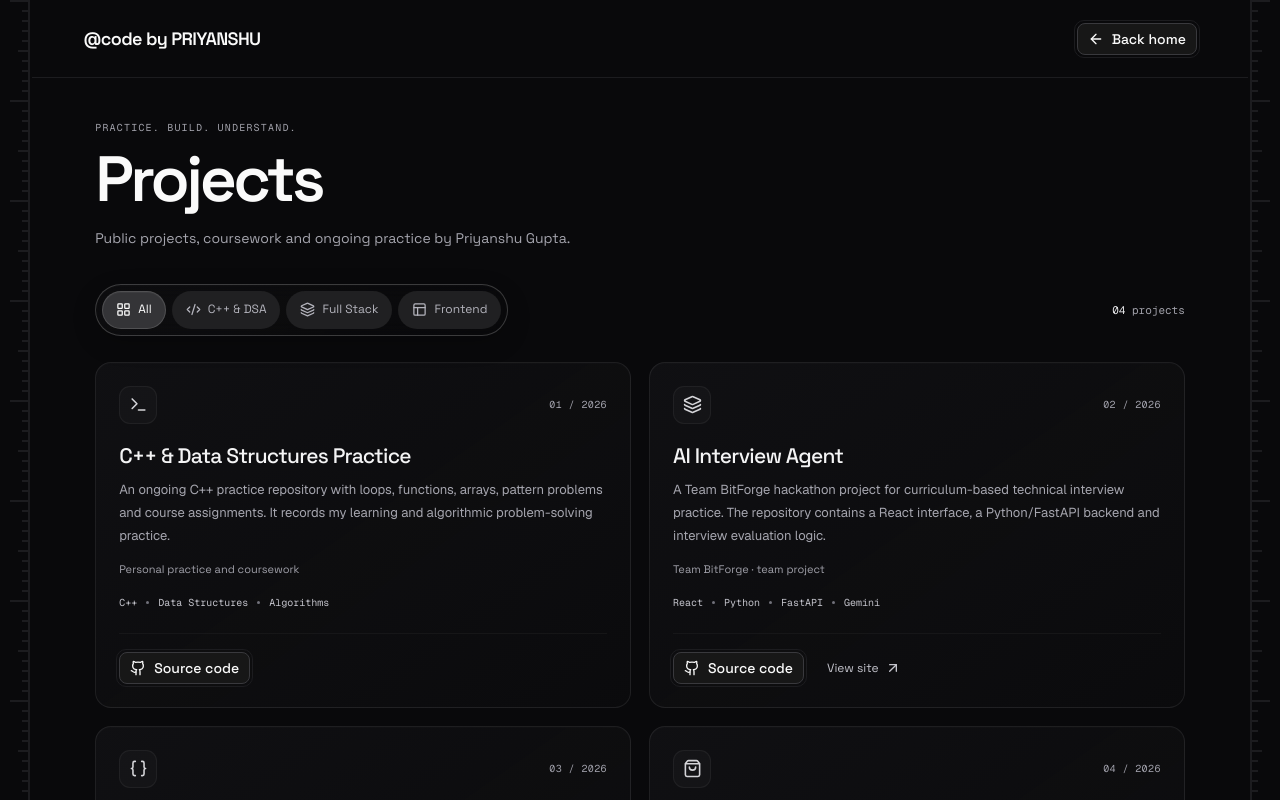
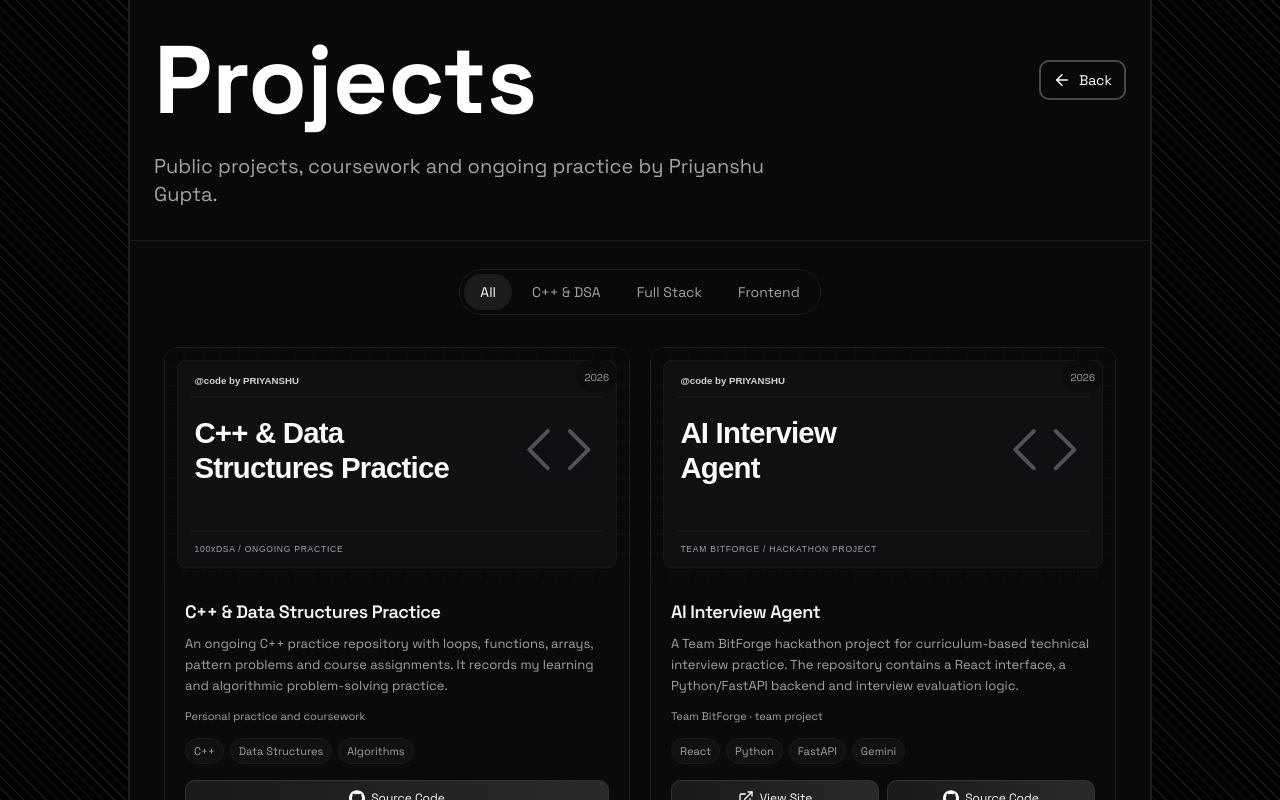
Before and after one commit to priyanshubuild/Priyanshubuild, a Next.js app: page /projects in a window 1280 px wide. Shown: the top 800 px of the page. Built offline with nearby package versions, Linux system fonts and the light colour scheme.

Commit message:
Restore image-led project cards with tighter spacing and smoother motion

```diff
--- a/src/app/projects/page.tsx
+++ b/src/app/projects/page.tsx
@@ -1,171 +1,217 @@
 "use client";
-
-import { useState, type CSSProperties } from "react";
-import {
-  ArrowLeft,
-  ArrowUpRight,
-  Braces,
-  CodeXml,
-  Github,
-  Layers3,
-  LayoutGrid,
-  PanelsTopLeft,
-  ShoppingBag,
-  Terminal,
-} from "lucide-react";
+import React, { useState, type CSSProperties } from "react";
+import { ExternalLink, Github, ArrowLeft } from "lucide-react";
+import { GitHubIcon } from "../icons/Githubicon";
 import Link from "next/link";
-import Container from "@/components/Container";
-import RingButton from "@/components/RingButton";
+import Image from "next/image";
 import projects from "@/data/projects.json";
 import styles from "./projects.module.css";
 
+const ProjectsPage = () => {
+  const [selectedCategory, setSelectedCategory] = useState("all");
+
   const categories = [
-  { id: "all", name: "All", icon: LayoutGrid },
-  { id: "algorithms", name: "C++ & DSA", icon: CodeXml },
-  { id: "fullstack", name: "Full Stack", icon: Layers3 },
-  { id: "frontend", name: "Frontend", icon: PanelsTopLeft },
+    { id: "all", name: "All" },
+    { id: "algorithms", name: "C++ & DSA" },
+    { id: "fullstack", name: "Full Stack" },
+    { id: "frontend", name: "Frontend" },
   ];
-const projectIcons: Record<string, typeof CodeXml> = {
-  "cpp-practice": Terminal,
-  "ai-interview-agent": Layers3,
-  portfolio: Braces,
-  "storefront-practice": ShoppingBag,
-};
 
-export default function ProjectsPage() {
-  const [selectedCategory, setSelectedCategory] = useState("all");
-  const filteredProjects = projects.filter(
-    (project) =>
-      selectedCategory === "all" || project.category === selectedCategory,
-  );
+  const filteredProjects =
+    selectedCategory === "all"
+      ? projects
+      : projects.filter((project) => project.category === selectedCategory);
 
   return (
-    <Container className={styles.page}>
-      <div className={styles.shell}>
-        <nav aria-label="Project navigation" className={styles.navigation}>
-          <Link href="/" className={styles.brand}>
-            @code by PRIYANSHU
+    <main
+      id="main-content"
+      className="font-space-grotesk mx-auto bg-[#09090B] bg-[repeating-linear-gradient(45deg,#000_0px,#000_7px,#1C1C1F_7px,#1C1C1F_8px)]"
+    >
+      <div className="mx-auto w-[92%] border-r-2 border-l-2 border-[#1C1C1F] bg-[#09090B] text-white sm:w-[90%] lg:w-[80%]">
+        <div className="border-b border-[#1C1C1F]">
+          <div className="mx-auto max-w-5xl px-5 py-8 sm:px-6">
+            <div className="mb-6 flex flex-col items-start justify-between gap-4 sm:flex-row sm:items-center">
+              <h1 className="text-4xl font-bold sm:text-6xl md:text-7xl lg:text-8xl">
+                Projects
+              </h1>
+              <Link
+                href="/"
+                className={`inline-flex items-center gap-2 rounded-lg border-2 border-[#494949] px-3 py-2 text-sm text-white ${styles.back}`}
+              >
+                <ArrowLeft size={18} /> Back
               </Link>
-          <RingButton text="Back home" href="/" icon={ArrowLeft} size="sm" />
-        </nav>
-
-        <main id="main-content" className={styles.content}>
-          <header className={styles.header}>
-            <p className={styles.eyebrow}>Practice. Build. Understand.</p>
-            <h1>Projects</h1>
-            <p className={styles.introduction}>
+            </div>
+            <p className="max-w-2xl text-base text-[#a3a3a3] sm:text-xl">
               Public projects, coursework and ongoing practice by Priyanshu
               Gupta.
             </p>
-          </header>
+          </div>
+        </div>
 
-          <div className={styles.toolbar}>
+        <div className="mx-auto max-w-[1000px] px-4 py-7 sm:px-6">
           <div
             role="group"
             aria-label="Filter projects by category"
-              className={styles.dock}
+            className={`mx-auto mb-8 flex w-fit max-w-full flex-wrap justify-center gap-1 rounded-full border border-[#1C1C1F] p-1 ${styles.capsule}`}
           >
-              {categories.map(({ id, name, icon: Icon }) => (
+            {categories.map((category) => (
               <button
-                  key={id}
+                key={category.id}
                 type="button"
-                  aria-pressed={selectedCategory === id}
+                aria-pressed={selectedCategory === category.id}
                 aria-controls="project-collection"
-                  onClick={() => setSelectedCategory(id)}
-                  className={styles.filter}
+                onClick={() => setSelectedCategory(category.id)}
+                className={`rounded-full px-2.5 py-1.5 text-xs transition-colors duration-300 sm:px-4 sm:py-2 sm:text-sm ${
+                  selectedCategory === category.id
+                    ? "bg-[#1C1C1C] text-white"
+                    : "text-[#a3a3a3] hover:text-white"
+                }`}
               >
-                  <Icon size={15} aria-hidden="true" />
-                  <span>{name}</span>
+                {category.name}
               </button>
             ))}
           </div>
+
           <p
-              className={styles.count}
+            className="sr-only"
             role="status"
             aria-live="polite"
             aria-atomic="true"
           >
-              <span aria-hidden="true">
-                {String(filteredProjects.length).padStart(2, "0")}
-              </span>
-              <span className="sr-only">{filteredProjects.length}</span>{" "}
-              {filteredProjects.length === 1 ? "project" : "projects"}
+            {filteredProjects.length}{" "}
+            {filteredProjects.length === 1 ? "project" : "projects"} shown
           </p>
-          </div>
+          <div
+            id="project-collection"
+            key={selectedCategory}
+            className="grid grid-cols-1 gap-5 md:grid-cols-2"
+          >
+            {filteredProjects.map((project, index) => (
+              <div
+                key={project.id}
+                className={styles.entry}
+                style={{ "--project-order": index } as CSSProperties}
+              >
+                <article
+                  id={project.id}
+                  aria-labelledby={`${project.id}-title`}
+                  className={`group flex h-full flex-col overflow-hidden rounded-xl border border-[#1C1C1F] bg-[#0A0A0A] ${styles.card}`}
+                >
+                  <div className="relative aspect-[4/2] overflow-hidden bg-[#111]">
+                    <Image
+                      fill
+                      sizes="(max-width: 767px) 90vw, (max-width: 1023px) 42vw, (max-width: 1250px) 36vw, 466px"
+                      src={project.image}
+                      alt=""
+                      loading="lazy"
+                      className={`h-full w-full object-cover ${styles.cover}`}
+                    />
 
                     <div
-            id="project-collection"
-            className={styles.grid}
-            key={selectedCategory}
+                      className={`absolute inset-0 flex items-center justify-center gap-3 ${styles.overlay}`}
                     >
-            {filteredProjects.map((project, index) => {
-              const originalIndex = projects.indexOf(project);
-              const Icon = projectIcons[project.id] || CodeXml;
-              return (
-                <article
-                  key={project.id}
-                  id={project.id}
-                  aria-labelledby={`${project.id}-title`}
-                  className={styles.card}
-                  style={{ "--project-order": index } as CSSProperties}
-                >
-                  <div className={styles.cardTop}>
-                    <span className={styles.projectIcon}>
-                      <Icon size={19} aria-hidden="true" />
-                    </span>
-                    <span className={styles.projectNumber} aria-hidden="true">
-                      {String(originalIndex + 1).padStart(2, "0")} /{" "}
-                      {project.year}
-                    </span>
-                  </div>
-                  <h2 id={`${project.id}-title`}>{project.title}</h2>
-                  <p className={styles.description}>{project.description}</p>
-                  {project.credit && (
-                    <p className={styles.credit}>{project.credit}</p>
-                  )}
-                  <ul
-                    className={styles.technologies}
-                    aria-label={`${project.title} technologies`}
-                  >
-                    {project.technologies.map((tech) => (
-                      <li key={tech}>{tech}</li>
-                    ))}
-                  </ul>
-                  <div className={styles.actions}>
-                    <RingButton
+                      {project.github && (
+                        <a
                           href={`https://github.com/${project.github}`}
-                      text="Source code"
-                      ariaLabel={`View ${project.title} source on GitHub`}
                           target="_blank"
                           rel="noopener noreferrer"
-                      icon={Github}
-                      size="sm"
-                    />
+                          aria-label={`View ${project.title} ${project.github ? "source" : "demo"}`}
+                          className={`rounded-full border border-white/15 bg-[#1c1c1f]/90 p-2.5 text-white backdrop-blur-sm ${styles.overlayAction}`}
+                        >
+                          <Github size={20} className="text-white" />
+                        </a>
+                      )}
                       {project.live && (
                         <a
                           href={project.live}
                           aria-label={`Open ${project.title} website`}
                           target="_blank"
                           rel="noopener noreferrer"
-                        className={styles.demo}
+                          className={`rounded-full border border-white/15 bg-[#1c1c1f]/90 p-2.5 text-white backdrop-blur-sm ${styles.overlayAction}`}
                         >
-                        View site <ArrowUpRight size={16} aria-hidden="true" />
+                          <ExternalLink size={20} className="text-white" />
                         </a>
                       )}
                     </div>
-                </article>
-              );
-            })}
+
+                    <div className="pointer-events-none absolute top-3 right-3 rounded-full bg-[#09090B]/70 px-2 py-1 backdrop-blur-sm">
+                      <span className="text-[10px] text-[#a3a3a3]">
+                        {project.year}
+                      </span>
+                    </div>
                   </div>
 
-          <footer className={styles.footer}>
-            <p>Understand first. Build second.</p>
-            <Link href="/#contact" className={styles.demo}>
-              Let&apos;s connect <ArrowUpRight size={15} aria-hidden="true" />
-            </Link>
-          </footer>
+                  <div className="flex flex-1 flex-col p-4 sm:p-5">
+                    <h2
+                      id={`${project.id}-title`}
+                      className="mb-2 text-lg leading-snug font-semibold tracking-tight text-[#f4f4f5]"
+                    >
+                      {project.title}
+                    </h2>
+                    <p className="mb-3 text-[13px] leading-relaxed text-[#a3a3a3]">
+                      {project.description}
+                    </p>
+                    {project.credit && (
+                      <p className="mb-3 text-[11px] leading-relaxed text-[#a3a3a3]">
+                        {project.credit}
+                      </p>
+                    )}
+
+                    <ul
+                      className="mb-4 flex flex-wrap gap-1.5"
+                      aria-label={`${project.title} technologies`}
+                    >
+                      {project.technologies.map((tech) => (
+                        <li
+                          key={tech}
+                          className="rounded-full border border-[#1C1C1F] bg-[#111] px-2 py-0.5 text-[11px] leading-5 text-[#a3a3a3]"
+                        >
+                          {tech}
+                        </li>
+                      ))}
+                    </ul>
+
+                    <div className="mt-auto flex w-full gap-2">
+                      {project.live && (
+                        <a
+                          href={project.live}
+                          aria-label={`Open ${project.title} website`}
+                          target="_blank"
+                          rel="noopener noreferrer"
+                          className={`flex min-h-9 min-w-0 flex-1 items-center justify-center gap-1.5 rounded-lg border border-[#333] bg-gradient-to-r from-[#1a1a1a] to-[#2a2a2a] px-2 py-1.5 text-xs text-white ${styles.action}`}
+                        >
+                          <ExternalLink size={16} />
+                          View Site
+                        </a>
+                      )}
+                      {project.github && (
+                        <a
+                          href={`https://github.com/${project.github}`}
+                          aria-label={`View ${project.title} source on GitHub`}
+                          target="_blank"
+                          rel="noopener noreferrer"
+                          className={`flex min-h-9 min-w-0 flex-1 items-center justify-center gap-1.5 rounded-lg border border-[#333] bg-gradient-to-r from-[#1a1a1a] to-[#2a2a2a] px-2 py-1.5 text-xs text-white ${styles.action}`}
+                        >
+                          <GitHubIcon width={16} />
+                          <span>Source Code</span>
+                        </a>
+                      )}
+                    </div>
+                  </div>
+                </article>
+              </div>
+            ))}
+          </div>
+
+          <div className="pt-12 pb-3" aria-hidden="true">
+            <div className="flex items-center justify-center">
+              <div className="h-1 w-1 rounded-full bg-[#333]"></div>
+            </div>
+          </div>
+        </div>
+      </div>
     </main>
-      </div>
-    </Container>
   );
-}
+};
+
+export default ProjectsPage;
--- a/src/app/projects/projects.module.css
+++ b/src/app/projects/projects.module.css
@@ -1,347 +1,135 @@
-.page {
-  min-height: 100svh;
-  color: #fafafa;
-  font-family: var(--font-space-grotesk), sans-serif;
-}
-.shell {
-  width: 100%;
-  padding-inline: 32px;
-}
-.navigation {
-  display: flex;
-  min-height: 78px;
-  align-items: center;
-  justify-content: space-between;
-  gap: 20px;
-  padding-inline: clamp(24px, 4vw, 60px);
-  border-bottom: 1px solid #1c1c1f;
-}
-.brand {
-  font-size: 18px;
-  font-weight: 600;
-  letter-spacing: -0.035em;
-  transition: color 200ms ease;
-}
-.brand:hover {
-  color: #a1a1aa;
-}
-.content {
-  max-width: 1192px;
-  margin-inline: auto;
-  padding-inline: clamp(24px, 4vw, 60px);
-}
-.header {
-  padding-block: 42px 28px;
-}
-.eyebrow {
-  margin-bottom: 10px;
-  color: #a1a1aa;
-  font-family: var(--font-geist-mono), monospace;
-  font-size: 10px;
-  letter-spacing: 0.12em;
-  text-transform: uppercase;
-}
-.header h1 {
-  font-size: clamp(40px, 5vw, 64px);
-  font-weight: 600;
-  letter-spacing: -0.055em;
-  line-height: 1.08;
-}
-.introduction {
-  margin-top: 13px;
-  color: #a5a5ae;
-  font-size: 14px;
-  line-height: 1.7;
-}
-.toolbar {
-  display: flex;
-  align-items: center;
-  justify-content: space-between;
-  gap: 16px;
-  padding-block: 5px 26px;
-}
-/* The homepage dock's translucent shell, charcoal controls and gentle lift. */
-.dock {
-  display: inline-flex;
-  max-width: 100%;
-  align-items: center;
-  gap: 6px;
-  padding: 6px;
-  border: 1px solid #ffffff33;
-  border-radius: 999px;
-  background: linear-gradient(135deg, #ffffff05, #09090b33);
-  box-shadow:
-    0 8px 24px #0003,
-    inset 0 1px 0 #ffffff03;
-  backdrop-filter: blur(8px);
-}
-.filter {
-  display: inline-flex;
-  min-height: 38px;
-  align-items: center;
-  justify-content: center;
-  gap: 7px;
-  padding: 8px 13px;
-  border: 1px solid transparent;
-  border-radius: 999px;
-  background: #202022;
-  color: #b4b4bd;
-  font-size: 12px;
-  line-height: 1.3;
-  white-space: nowrap;
-  cursor: pointer;
-  transition:
-    transform 250ms ease,
-    background-color 250ms ease,
-    color 250ms ease,
-    border-color 250ms ease;
-}
-.filter[aria-pressed="true"] {
-  border-color: #ffffff24;
-  background: #343437;
-  color: #fff;
-  box-shadow: inset 0 1px 0 #ffffff0a;
-}
-.count {
-  flex-shrink: 0;
-  color: #a1a1aa;
-  font-family: var(--font-geist-mono), monospace;
-  font-size: 11px;
-}
-.count > span:first-child {
-  color: #e4e4e7;
-}
-.grid {
-  display: grid;
-  grid-template-columns: repeat(2, minmax(0, 1fr));
-  gap: 18px;
+/* Enter on a wrapper so the finished animation never overrides card hover. */
+.entry {
+  min-width: 0;
+  animation: arrive 460ms cubic-bezier(0.22, 1, 0.36, 1) backwards;
+  animation-delay: calc(var(--project-order, 0) * 55ms);
 }
 .card {
-  display: flex;
-  min-width: 0;
-  flex-direction: column;
-  padding: 23px;
-  scroll-margin-top: 24px;
-  border: 1px solid #ffffff14;
-  border-radius: 16px;
-  background: linear-gradient(145deg, #1515189c, #0d0d0f80);
-  box-shadow: inset 0 1px 0 #ffffff03;
   transition:
-    transform 300ms cubic-bezier(0.22, 1, 0.36, 1),
+    transform 380ms cubic-bezier(0.22, 1, 0.36, 1),
     border-color 300ms ease,
-    background-color 300ms ease;
-  animation: project-enter 450ms cubic-bezier(0.22, 1, 0.36, 1) backwards;
-  animation-delay: calc(var(--project-order, 0) * 45ms);
+    box-shadow 380ms ease;
 }
-.cardTop {
-  display: flex;
-  align-items: center;
-  justify-content: space-between;
-  margin-bottom: 18px;
+.cover {
+  transform: scale(1);
+  transition: transform 650ms cubic-bezier(0.22, 1, 0.36, 1);
 }
-.projectIcon {
-  display: inline-flex;
-  width: 38px;
-  height: 38px;
-  align-items: center;
-  justify-content: center;
-  border: 1px solid #ffffff0d;
-  border-radius: 11px;
-  background: #ffffff06;
-  color: #d4d4d8;
+.overlay {
+  opacity: 0;
+  background: #09090b42;
+  pointer-events: none;
+  transition: opacity 250ms ease;
 }
-.projectNumber {
-  color: #9f9fa9;
-  font-family: var(--font-geist-mono), monospace;
-  font-size: 10px;
-  letter-spacing: 0.04em;
+.overlayAction {
+  opacity: 0;
+  transform: translateY(7px) scale(0.96);
+  pointer-events: none;
+  transition:
+    opacity 220ms ease,
+    transform 320ms cubic-bezier(0.22, 1, 0.36, 1),
+    background-color 220ms ease;
 }
-.card h2 {
-  margin-bottom: 10px;
-  color: #f4f4f5;
-  font-size: 21px;
-  font-weight: 500;
-  letter-spacing: -0.035em;
-  line-height: 1.3;
+.overlayAction + .overlayAction {
+  transition-delay: 35ms, 35ms, 0ms;
 }
-.description {
-  color: #a5a5ae;
-  font-family: var(--font-geist-sans), sans-serif;
-  font-size: 13px;
-  line-height: 1.75;
+.overlay:focus-within {
+  opacity: 1;
 }
-.credit {
-  margin-top: 13px;
-  color: #a1a1aa;
-  font-size: 11px;
-  line-height: 1.65;
+.overlay:focus-within .overlayAction {
+  opacity: 1;
+  transform: none;
+  pointer-events: auto;
 }
-.technologies {
-  display: flex;
-  flex-wrap: wrap;
-  gap: 5px 14px;
-  margin-top: 16px;
-  margin-bottom: 22px;
-  padding: 0;
-  color: #c4c4cc;
-  font-family: var(--font-geist-mono), monospace;
-  font-size: 10px;
-  line-height: 1.6;
-  list-style: none;
+.card:focus-within {
+  border-color: #49494f;
 }
-.technologies li + li::before {
-  display: inline-block;
-  width: 3px;
-  height: 3px;
-  margin: 0 9px 2px -5px;
-  border-radius: 50%;
-  background: #71717a;
-  content: "";
+.action,
+.back {
+  transition:
+    transform 220ms cubic-bezier(0.22, 1, 0.36, 1),
+    border-color 220ms ease,
+    filter 220ms ease;
 }
-.actions {
-  display: flex;
-  align-items: center;
-  gap: 23px;
-  margin-top: auto;
-  padding-top: 18px;
-  border-top: 1px solid #ffffff0a;
+.action:active,
+.back:active {
+  transform: scale(0.98);
 }
-.demo {
-  display: inline-flex;
-  min-height: 32px;
-  align-items: center;
-  gap: 6px;
-  color: #c4c4cc;
-  font-size: 12px;
-  transition: color 200ms ease;
-}
-.demo svg {
-  transition: transform 250ms ease;
-}
-.demo:hover {
-  color: #fff;
-}
-.demo:hover svg {
-  transform: translate(2px, -2px);
-}
-.footer {
-  display: flex;
-  align-items: center;
-  justify-content: space-between;
-  gap: 16px;
-  margin-top: 32px;
-  padding-block: 22px 30px;
-  border-top: 1px solid #1c1c1f;
-  color: #a1a1aa;
-  font-family: var(--font-geist-mono), monospace;
-  font-size: 10px;
-}
-@keyframes project-enter {
+@keyframes arrive {
   from {
     opacity: 0;
-    transform: translateY(9px);
+    transform: translateY(12px);
   }
   to {
     opacity: 1;
     transform: translateY(0);
   }
 }
-@media (hover: hover) {
-  .filter:hover {
-    transform: translateY(-3px);
-    color: #fff;
-    background: #343437;
+@media (hover: hover) and (pointer: fine) {
+  .card:hover {
+    transform: translateY(-4px);
+    border-color: #39393f;
+    box-shadow: 0 14px 32px #00000038;
   }
-  .filter:active {
-    transform: translateY(0);
+  .card:hover .cover {
+    transform: scale(1.035);
   }
-  .card:hover {
-    transform: translateY(-3px);
-    border-color: #ffffff2e;
-    background-color: #ffffff03;
+  .card:hover .overlay {
+    opacity: 1;
+  }
+  .card:hover .overlayAction {
+    opacity: 1;
+    transform: none;
+    pointer-events: auto;
+  }
+  .overlayAction:hover {
+    background-color: #343438;
+  }
+  .action:hover {
+    border-color: #52525b;
+    filter: brightness(1.15);
+  }
+  .action:hover svg {
+    transform: translateY(-1px);
+  }
+  .back:hover {
+    border-color: #71717a;
+    transform: translateX(-2px);
   }
 }
-@media (max-width: 767px) {
-  .shell {
-    padding-inline: 0;
+.action svg {
+  transition: transform 220ms ease;
+}
+@media (max-width: 374px) {
+  .capsule {
+    flex-wrap: nowrap;
+    gap: 2px;
   }
-  .content,
-  .navigation {
-    padding-inline: 24px;
-  }
-  .navigation {
-    min-height: 70px;
-  }
-  .brand {
-    font-size: 16px;
-  }
-  .header {
-    padding-top: 34px;
-  }
-  .grid {
-    gap: 14px;
-  }
-  .card {
-    padding: 20px;
-  }
-  .card h2 {
-    font-size: 19px;
-  }
-}
-@media (max-width: 639px) {
-  .content,
-  .navigation {
-    padding-inline: 18px;
-  }
-  .navigation {
-    gap: 14px;
-  }
-  .brand {
-    font-size: 14px;
-  }
-  .toolbar {
-    flex-wrap: wrap;
-    gap: 13px;
-    padding-bottom: 20px;
-  }
-  .dock {
-    gap: 4px;
-    padding: 5px;
-  }
-  .filter {
-    min-height: 36px;
-    padding: 7px 11px;
+  .capsule button {
+    min-height: 32px;
+    padding-inline: 8px;
     font-size: 11px;
-  }
-  .filter svg {
-    display: none;
-  }
-  .count {
-    margin-left: 4px;
-    font-size: 10px;
-  }
-  .grid {
-    grid-template-columns: minmax(0, 1fr);
-  }
-  .cardTop {
-    margin-bottom: 16px;
-  }
-  .card h2 {
-    font-size: 21px;
-  }
-  .footer {
-    margin-top: 24px;
-    flex-wrap: wrap;
-    gap: 4px;
   }
 }
 @media (prefers-reduced-motion: reduce) {
-  .card {
+  .entry {
     animation: none;
   }
+  .card,
+  .cover,
+  .overlay,
+  .overlayAction,
+  .action,
+  .action svg,
+  .back {
+    transition: none;
+  }
   .card:hover,
-  .filter:hover,
-  .demo:hover svg {
+  .card:hover .cover,
+  .overlayAction,
+  .action:active,
+  .action:hover svg,
+  .back:hover,
+  .back:active {
     transform: none;
   }
 }
```
Lines whose indentation alone changed are shown as unchanged.
